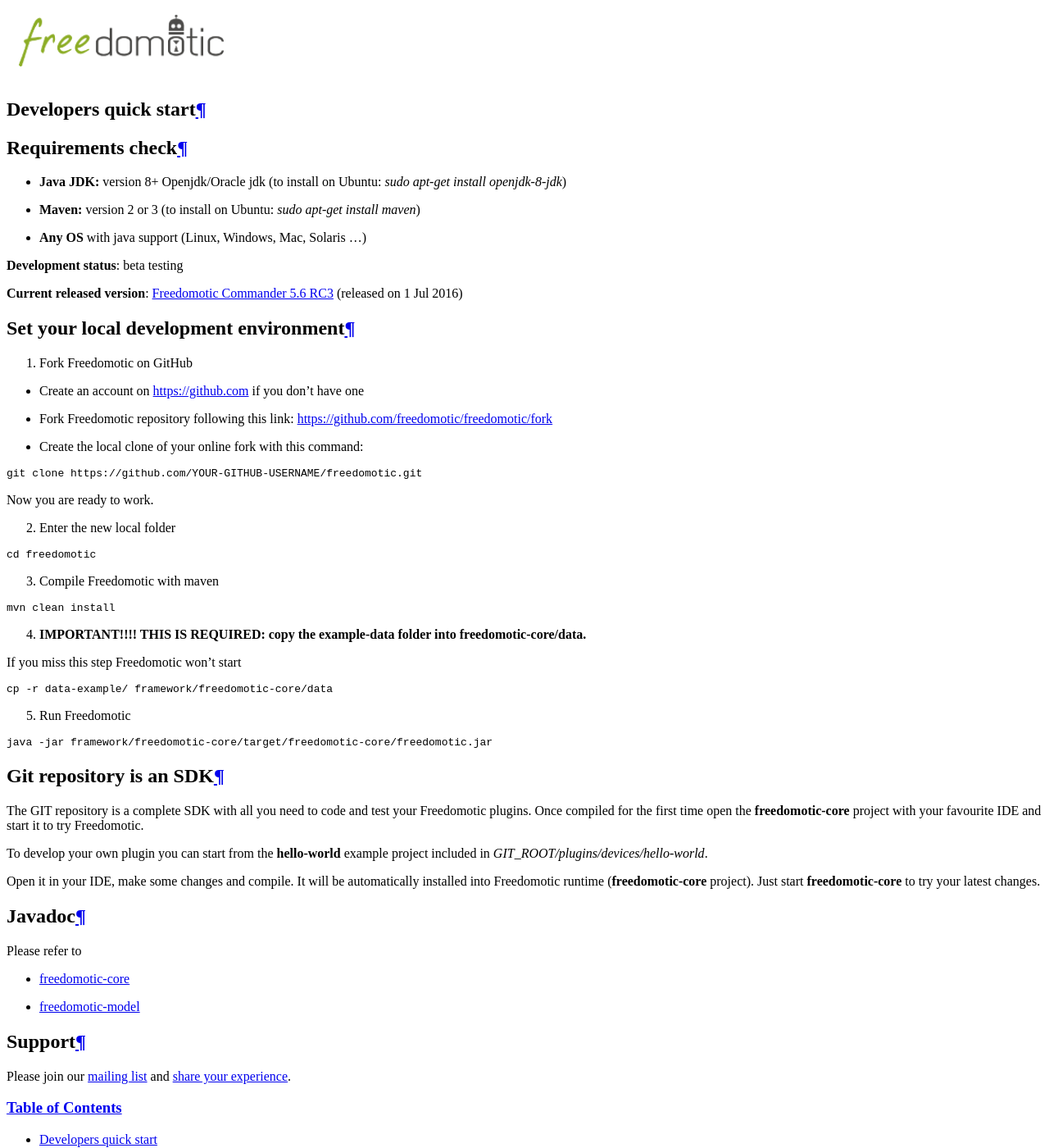
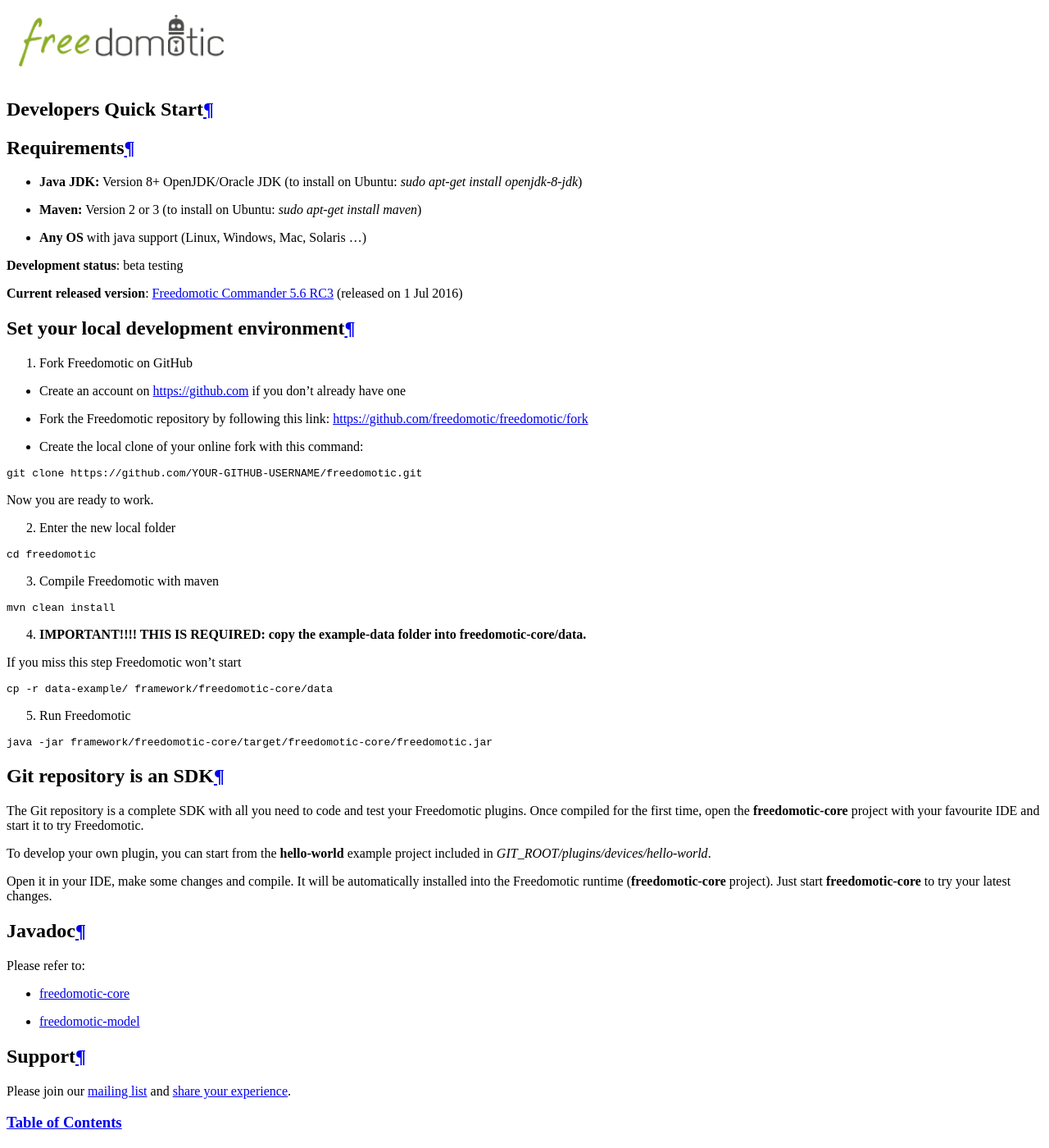
Before and after one commit to freedomotic/fd-developer-manual, a Sphinx documentation site: the page built from docs/source/getting-started/development-environment.rst, in a window 1280 px wide and 1400 px high. Shown: the whole window at 82% size. Built offline with Sphinx 7.4.7, drawn with Linux system fonts in a browser that asks for light colours; pages that are not in the unit, such as notebooks, are missing from menus; comment, search, counter and statistics services are not loaded; some of the changed text lies outside the part shown.

Commit message:
Fixed up a few typos
Apologies for just jumping in, but I took the opportunity to have a proofread and fix a few typos.
I didn't see any activity from #6 and thought I'd have a go!

Without much technical knowledge of your project, I looked purely at the writing - hope this helps :)

```diff
--- a/docs/source/getting-started/development-environment.rst
+++ b/docs/source/getting-started/development-environment.rst
@@ -1,13 +1,13 @@
 
-Developers quick start
+Developers Quick Start
 ======================
 
-Requirements check
+Requirements
 ------------------
 
-- **Java JDK:** version 8+ Openjdk/Oracle jdk (to install on Ubuntu: *sudo apt-get install openjdk-8-jdk*)
+- **Java JDK:** Version 8+ OpenJDK/Oracle JDK (to install on Ubuntu: *sudo apt-get install openjdk-8-jdk*)
 
-- **Maven:** version 2 or 3 (to install on Ubuntu: *sudo apt-get install maven*)
+- **Maven:** Version 2 or 3 (to install on Ubuntu: *sudo apt-get install maven*)
 - **Any OS** with java support (Linux, Windows, Mac, Solaris ...)
 
 **Development status**: beta testing
@@ -21,8 +21,8 @@
 
 1) Fork Freedomotic on GitHub
 
-* Create an account on https://github.com if you don't have one
-* Fork Freedomotic repository following this link: https://github.com/freedomotic/freedomotic/fork
+* Create an account on https://github.com if you don't already have one
+* Fork the Freedomotic repository by following this link: https://github.com/freedomotic/freedomotic/fork
 * Create the local clone of your online fork with this command:
 
 .. code::
@@ -61,15 +61,15 @@
 Git repository is an SDK
 ------------------------
 
-The GIT repository is a complete SDK with all you need to code and test your Freedomotic plugins. Once compiled for the first time open the **freedomotic-core** project with your favourite IDE and start it to try Freedomotic.
+The Git repository is a complete SDK with all you need to code and test your Freedomotic plugins. Once compiled for the first time, open the **freedomotic-core** project with your favourite IDE and start it to try Freedomotic.
 
-To develop your own plugin you can start from the **hello-world** example project included in *GIT_ROOT/plugins/devices/hello-world*.
+To develop your own plugin, you can start from the **hello-world** example project included in *GIT_ROOT/plugins/devices/hello-world*.
 
-Open it in your IDE, make some changes and compile. It will be automatically installed into Freedomotic runtime (**freedomotic-core** project). Just start **freedomotic-core** to try your latest changes.
+Open it in your IDE, make some changes and compile. It will be automatically installed into the Freedomotic runtime (**freedomotic-core** project). Just start **freedomotic-core** to try your latest changes.
 
 Javadoc
 --------
-Please refer to
+Please refer to:
 
 * `freedomotic-core <https://freedomotic.github.io/javadoc/freedomotic-core/>`_
 * `freedomotic-model <https://freedomotic.github.io/javadoc/freedomotic-model/>`_
```
